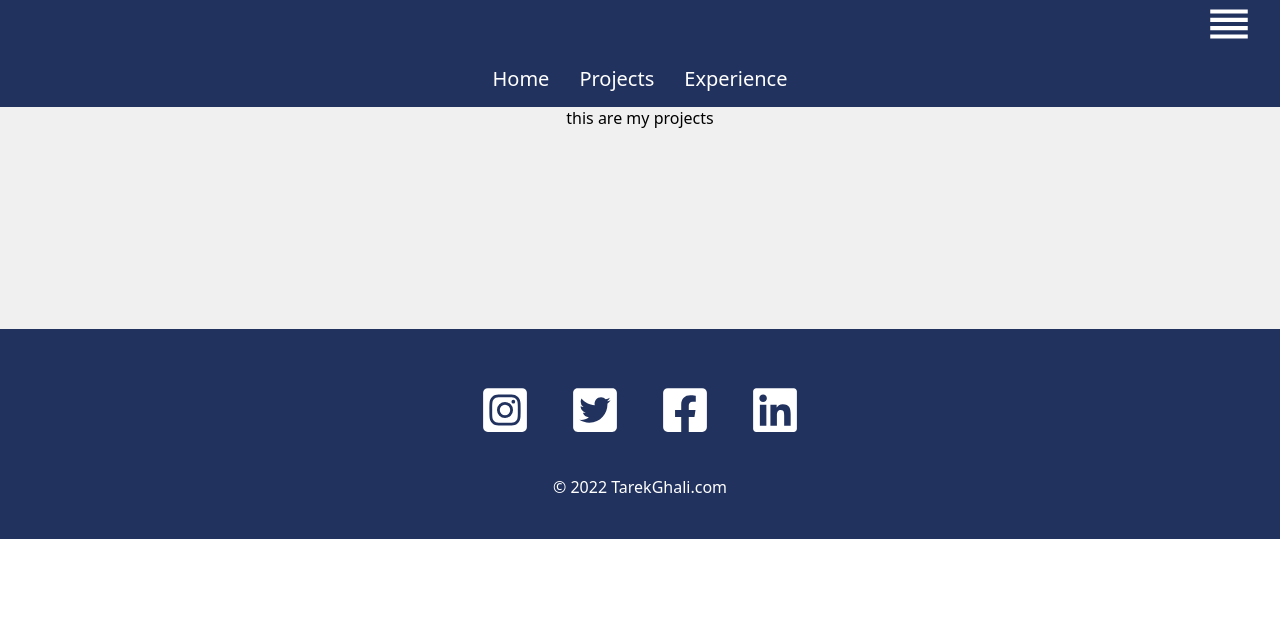
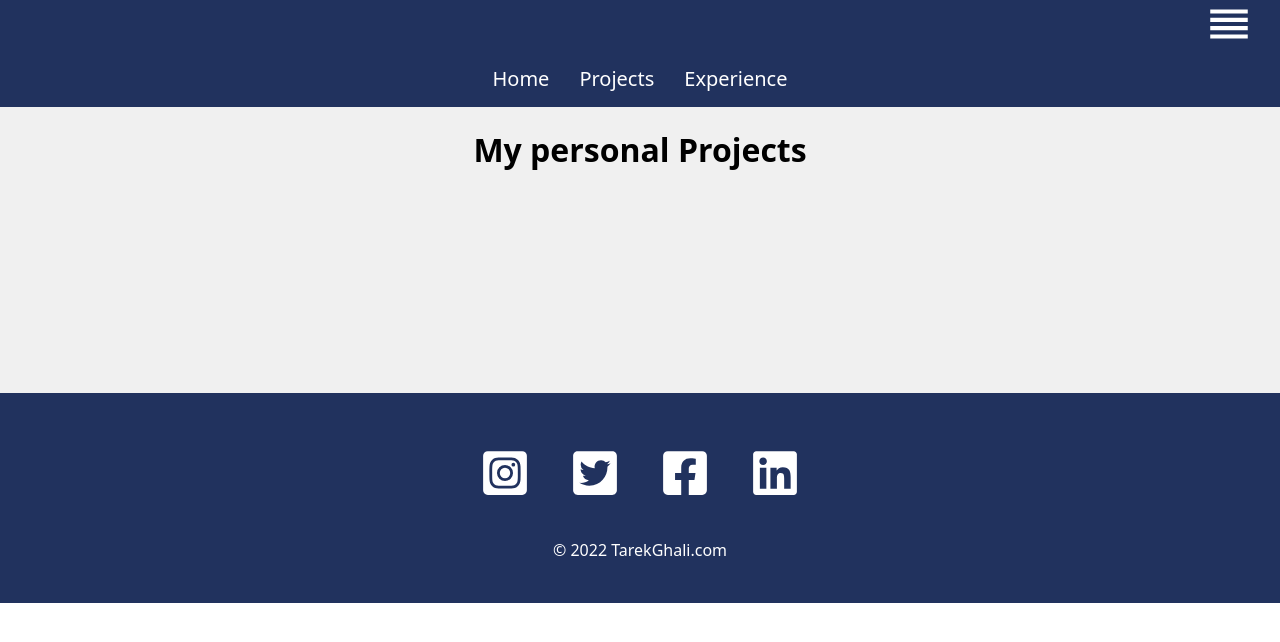
Before and after one commit to Tarek994/React-Portfolio, a React (Create React App) app in the folder react-portfolio/: page /projects in a window 1280 px wide. Shown: the top 642 px of the page. Built offline with nearby package versions, Linux system fonts and the light colour scheme.

Commit message:
create projectItem component

```diff
--- a/react-portfolio/src/Pages/Projects/Projects.js
+++ b/react-portfolio/src/Pages/Projects/Projects.js
@@ -3,7 +3,13 @@ import "./Projects.css"
 
 const Projects = () => {
   return (
-    <div>this are my projects</div>
+    <div className="projects">
+      <h1>My personal Projects</h1>
+      <div className="projectsList">
+
+
+      </div>
+    </div>
   )
 }
 
```
Also changed, not shown: react-portfolio/src/components/ProcjtItem/ProjtctItem.js (added, +9 -0 lines), react-portfolio/src/components/ProcjtItem/ProjectItem.css (added).
